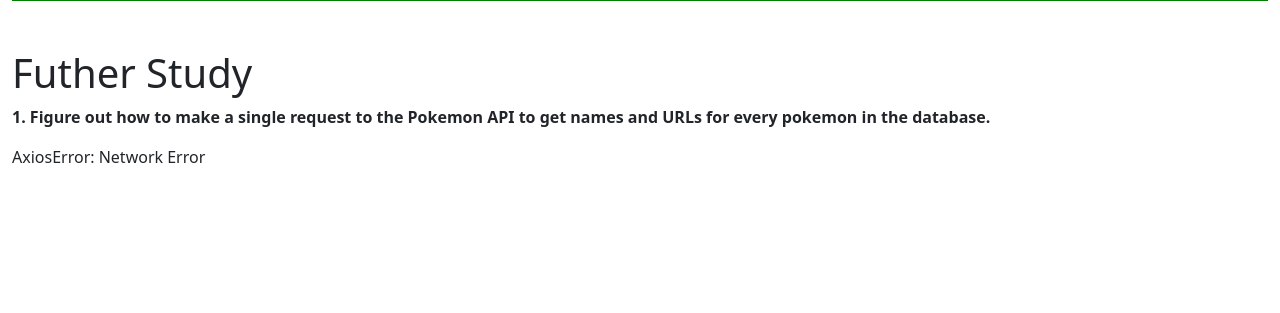
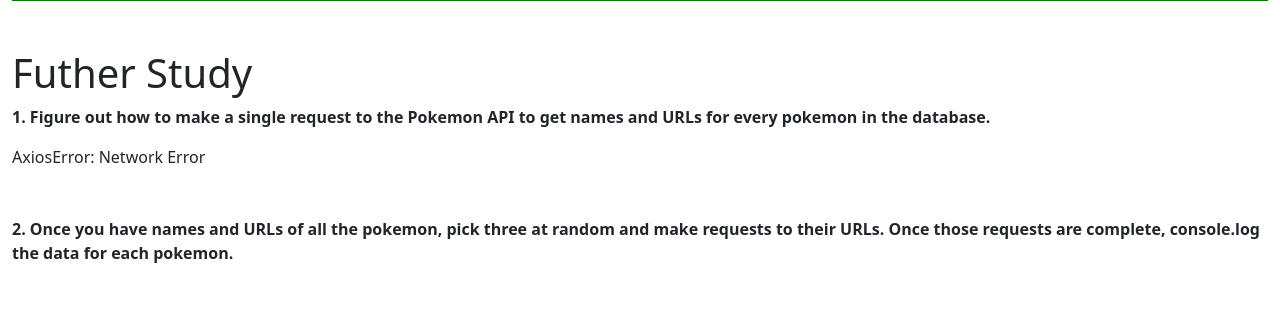
Before and after one commit to brianelizondo/JavaScriptPromises, a Flask app: page / in a window 1280 px wide. Shown: the part 1331-1644 px from the top of the page. Before the commit the page ends 1494 px from the top, so only its background shows below. Run offline with Flask 2, Linux system fonts and the light colour scheme.

Commit message:
Futher Study => 2. Once you have names and URLs of all the pokemon, pick three at random and make requests to their URLs. Once those requests are complete, console.log the data for each pokemon

```diff
--- a/static/app.js
+++ b/static/app.js
@@ -167,12 +167,6 @@ $(document).ready(function(){
     }
 
 
-    // 3. Start with your code from 2, but instead of logging the data on each random pokemon, store the name of the pokemon in a variable and then make another request, this time to that pokemon’s species URL (you should see a key of species in the data).
-    // Once that request comes back, look in the flavor_text_entries key of the response data for a description of the species written in English.
-    // If you find one, console.log the name of the pokemon along with the description you found.
-    // Example: "ducklett: They are better at swimming than flying, and they happily eat their favorite food, peat moss, as they dive underwater."
-
-
 
 
 
--- a/templates/index.html
+++ b/templates/index.html
@@ -47,6 +47,9 @@
     <p class="fw-bold">1. Figure out how to make a single request to the Pokemon API to get names and URLs for every pokemon in the database.</p>
     <div class="mb-5" id="part_3_1"></div>
 
+    <p class="fw-bold">2. Once you have names and URLs of all the pokemon, pick three at random and make requests to their URLs. Once those requests are complete, console.log the data for each pokemon.</p>
+    <div class="mb-5" id="part_3_2"></div>
+
 
 </div>
 </body>
```
